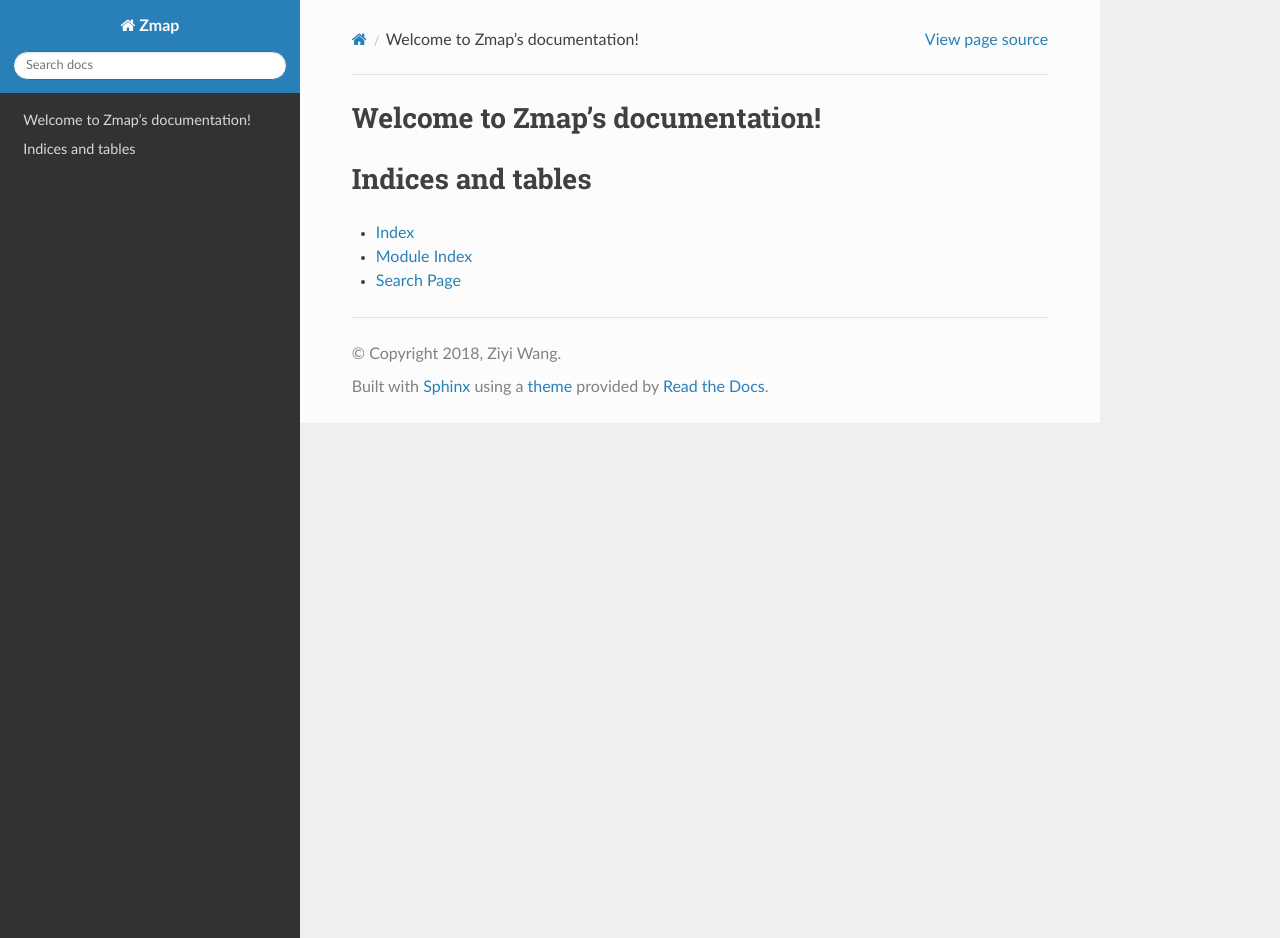
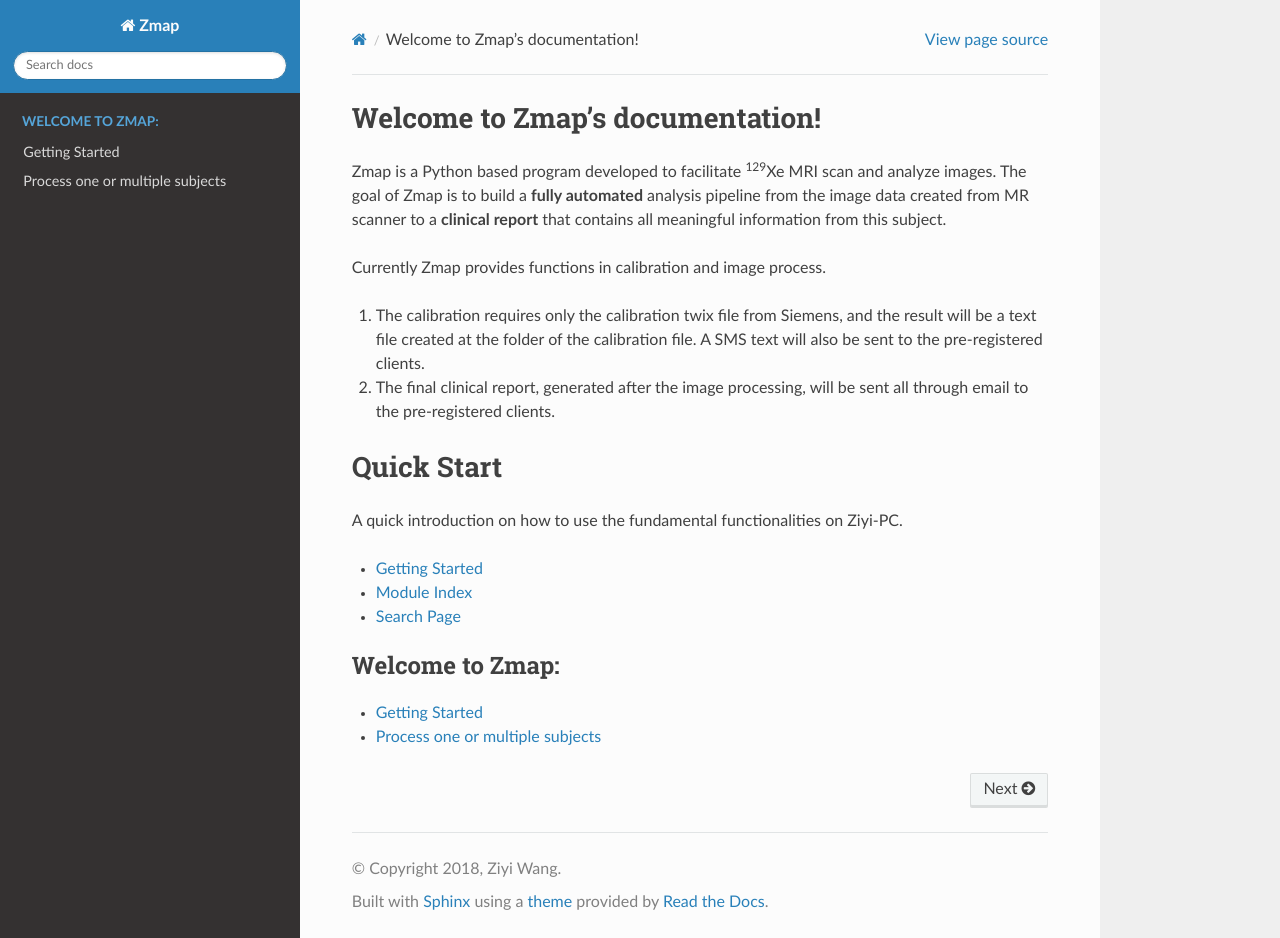
Before and after one commit to RyanCulhane/Xe-Gas-Exchange-Python, a Sphinx documentation site: the page built from docs/source/index.rst, in a window 1280 px wide and 938 px high. Built offline with Sphinx 7.4.7 and the Read the Docs theme 2.0.0, drawn with Linux system fonts in a browser that asks for light colours; formulas are drawn with MathJax 3.

Commit message:
working on the docs

```diff
--- /dev/null
+++ b/docs/source/gettingstarted.rst
@@ -0,0 +1,8 @@
+.. _getting_started:
+
+Getting Started
+====================================
+
+
+Process one or multiple subjects
+====================================
--- a/docs/source/index.rst
+++ b/docs/source/index.rst
@@ -6,15 +6,27 @@
 Welcome to Zmap's documentation!
 ====================================
 
-.. toctree::
-   :maxdepth: 2
-   :caption: Contents:
+Zmap is a Python based program developed to facilitate \ :sup:`129`\ Xe MRI scan and analyze images. The goal of Zmap is to build a **fully automated** analysis pipeline from the image data created from MR scanner to a **clinical report** that contains all meaningful information from this subject.
+
+Currently Zmap provides functions in calibration and image process.
+
+1. The calibration requires only the calibration twix file from Siemens, and the result will be a text file created at the folder of the calibration file. A  SMS text will also be sent to the pre-registered clients.
+
+2. The final clinical report, generated after the image processing, will be sent all through email to the pre-registered clients.
+
+
+Quick Start
+=============
+A quick introduction on how to use the fundamental functionalities on Ziyi-PC.
 
 
 
-Indices and tables
-==================
-
-* :ref:`genindex`
+* :ref:`getting_started`
 * :ref:`modindex`
 * :ref:`search`
+
+.. toctree::
+   :maxdepth: 2
+   :caption: Welcome to Zmap:
+
+   gettingstarted
```
